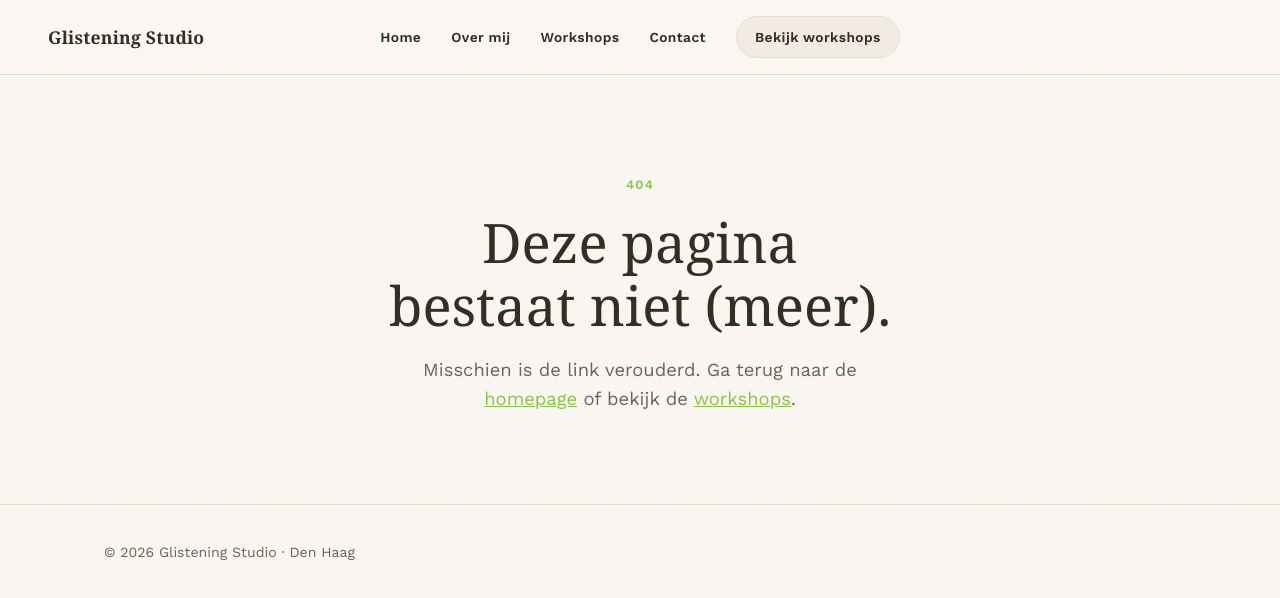
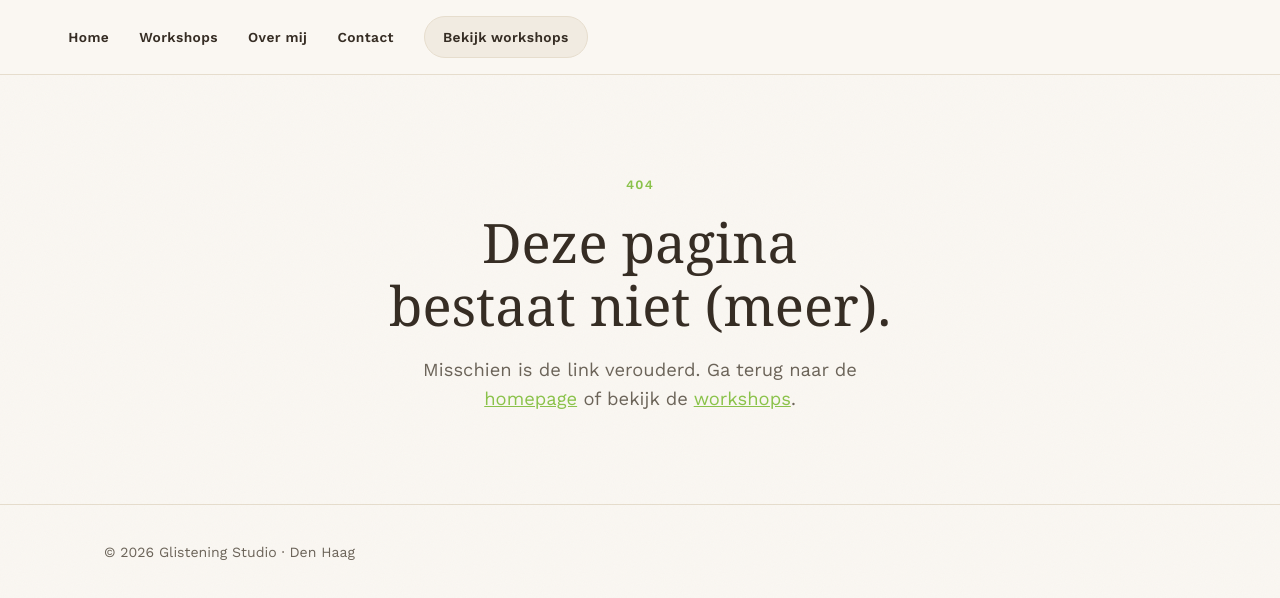
Before and after one commit to bubblybo0/Glistening-Studio-website, a plain HTML site: page 404.html in a window 1280 px wide. Drawn offline with nearby package versions, Linux system fonts and the light colour scheme; a web font is replaced by a local one.

Commit message:
Merknaam uit balk halen, Workshops als tweede tabblad

```diff
--- a/404.html
+++ b/404.html
@@ -10,11 +10,10 @@
 </head>
 <body>
 <nav class="site-nav">
-  <a class="site-nav-brand" href="index.html">Glistening Studio</a>
   <div class="site-nav-links">
     <a href="index.html">Home</a>
+    <a href="workshops.html">Workshops</a>
     <a href="over-ons.html">Over mij</a>
-    <a href="workshops.html">Workshops</a>
     <a href="contact.html">Contact</a>
     <a class="cta" href="workshops.html">Bekijk workshops</a>
   </div>
```
